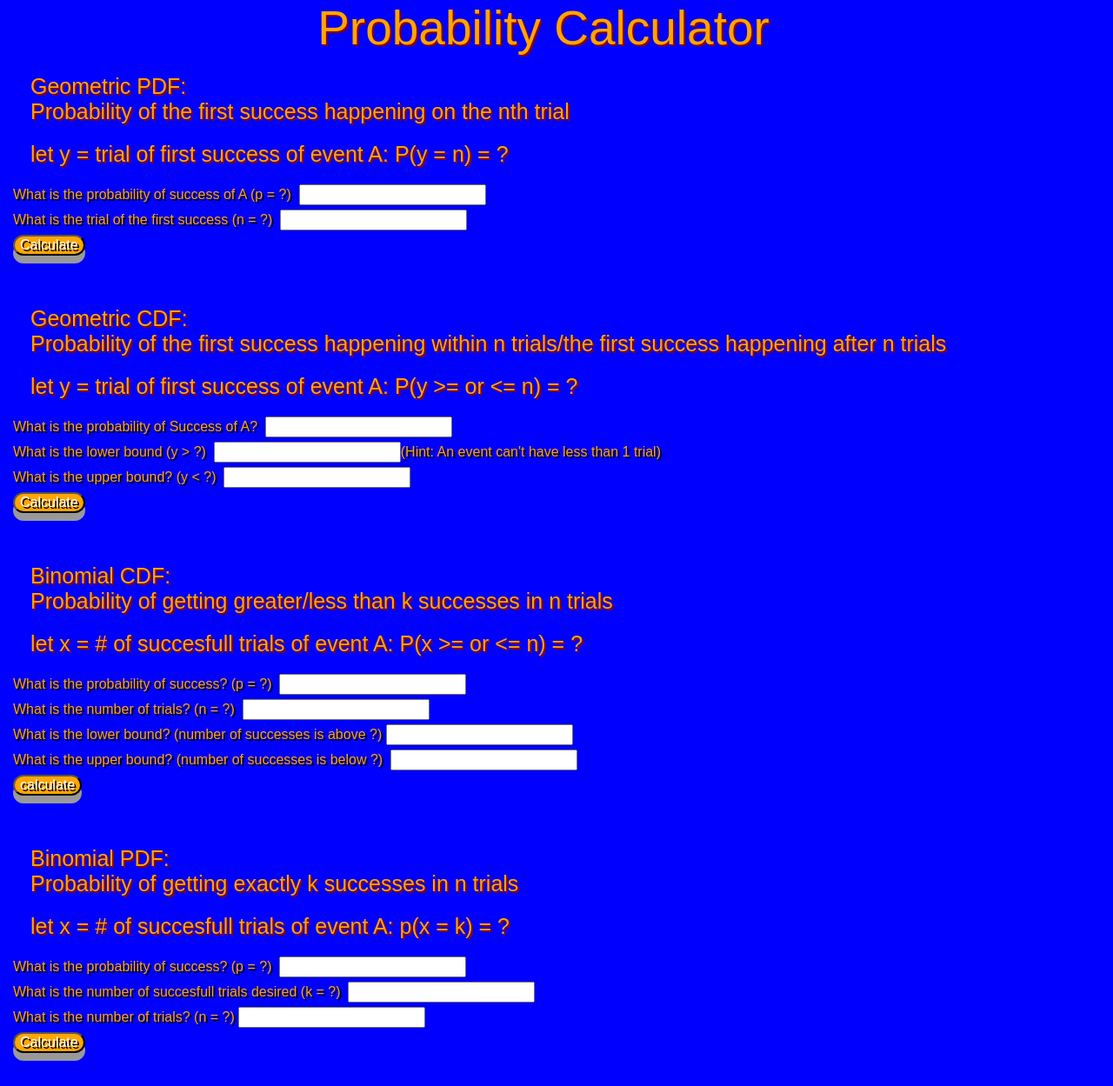
After one commit to KylieScharf/fun, a Flask app: page /probability in a window 1280 px wide. The commit adds this page. Shown: the part 337-1586 px from the top of the page at 87% size. Run offline with Flask 2, Linux system fonts and the light colour scheme; some libraries are stand-ins or nearby versions; some web fonts are replaced.

Commit message:
added a grading calculator and probability calculator page

```diff
--- a/main.py
+++ b/main.py
@@ -13,5 +13,13 @@ def index():
     print(num2)
     return render_template("index.html", random=num2)
 
+@app.route('/calculator', methods=['GET', 'POST'])
+def calculator():
+    return render_template("calculator.html")
+
+@app.route('/probability', methods=['GET', 'POST'])
+def probability():
+    return render_template("probability.html")
+
 if __name__ == "__main__":
     app.run(debug=True)
--- a/templates/base.html
+++ b/templates/base.html
@@ -7,8 +7,10 @@
     <script src="https://ajax.googleapis.com/ajax/libs/jquery/2.1.1/jquery.min.js"></script>
     <!-- Bootstrap CSS -->
     <link rel="stylesheet" href="https://stackpath.bootstrapcdn.com/bootstrap/4.3.1/css/bootstrap.min.css" integrity="sha384-ggOyR0iXCbMQv3Xipma34MD+dH/1fQ784/j6cY/iJTQUOhcWr7x9JvoRxT2MZw1T" crossorigin="anonymous">
+    <link href="http://fonts.cdnfonts.com/css/south-park" rel="stylesheet">
 
     <style>
+        @import url('http://fonts.cdnfonts.com/css/south-park');
         :root{
             --white: whitesmoke;
             --black: black;
@@ -24,59 +26,63 @@
             -moz-animation: fadein 2s; /* Firefox */
             -webkit-animation: fadein 2s; /* Safari and Chrome */
             -o-animation: fadein 2s; /* Opera */
-            font-family: "serif";
+            font-family: 'South Park', sans-serif;
             color: orange;
-            margin: 20px 50px 20px 20px;
         }
         table, th, td {
             border:2px solid black;
             border-collapse: collapse;
             background-color:white;
             color:black;
+            margin: 20px 50px 20px 20px;
         }
         h1{
             font-size: 55px;
             text-shadow: 2px 2px darkred;
+            margin: 20px 50px 20px 20px;
         }
         h2{
             text-shadow: 2px 2px darkred;
-            font-size: 40px
+            font-size: 40px;
+            margin: 20px 50px 20px 20px;
         }
         p{
             text-shadow: 2px 2px darkred;
             font-size: 25px;
+            margin: 20px 50px 20px 20px;
         }
         button {
             color:white;
-            background-color: dodgerblue;
+            background-color: orange;
             border-radius: 12px;
             box-shadow: 0 9px #999;
             text-shadow: 2px 2px black;
+            font-size:25px;
         }
-        button:hover {background-color: deepskyblue}
+        button:hover {background-color: orangered}
 
         button:active {
-            background-color: deepskyblue;
+            background-color: orangered;
             box-shadow: 0 5px #666;
             transform: translateY(4px);
         }
         input[type=submit] {
-            color:white;
-            background-color: dodgerblue;
-            border-radius: 12px;
-            box-shadow: 0 9px #999;
-            text-shadow: 2px 2px black;
+            color:purple;
+            background-color: orange;
+            border-radius: 22px;
+            box-shadow: 5px 6px dimgrey;
+            font-size: 28px;
         }
-        input[type=submit]:hover {background-color: deepskyblue}
+        input[type=submit]:hover {background-color: orangered}
 
         input[type=submit]:active {
-            background-color: deepskyblue;
+            background-color: orangered;
             box-shadow: 0 5px #666;
             transform: translateY(4px);
         }
         input[type=button] {
             color:white;
-            background-color: dodgerblue;
+            background-color: orange;
             border-radius: 12px;
             box-shadow: 0 9px #999;
             text-shadow: 2px 2px black;
@@ -84,12 +90,22 @@
         input[type=button]:hover {background-color: deepskyblue}
 
         input[type=button]:active {
-            background-color: deepskyblue;
+            background-color: orangered;
             box-shadow: 0 5px #666;
             transform: translateY(4px);
         }
         label {
             text-shadow: 2px 2px black;
+        }
+        nav{
+            font-size: 20px;
+            color: orange;
+            text-shadow: 2px 2px black;
+        }
+        a[class="dropdown-item"]{
+            font-size: 20px;
+            color: orange;
+            text-shadow: none;
         }
 
 
@@ -97,8 +113,40 @@
 </head>
 <body> <!-- body is what is actually displayed on the page -->
 {% block script %}
+<script>
+    imgList = ['num.png', 'num1.png', 'num2.png', 'num3.png', 'num4.png', 'num5.png', 'num6.png', 'num7.png', 'num8.png', 'num9.png', 'num10.png', 'num11.png', 'num12.png', 'num13.png']
+
+    function random(){
+        let num = Math.floor(Math.random() * 255);
+        let num2 = Math.floor(Math.random() * 255);
+        let num3 = Math.floor(Math.random() * 255);
+        num = parseInt(num).toString(16)
+        num2 = parseInt(num2).toString(16)
+        num3 = parseInt(num3).toString(16)
+        let newNum = "#" + num + num2 + num3;
+        if (newNum.length < 7){
+            newNum = newNum = "0"
+        }
+        let newNum2 = "#" + num2 + num + num3;
+        if (newNum2.length < 7){
+            newNum2 = newNum2 = "0"
+        }
+        let newNum3 = "#" + num3 + num2 + num;
+        if (newNum3.length < 7){
+            newNum3 = newNum3 = "0"
+        }
+        document.getElementById('change').style.backgroundColor = newNum;
+        let imageNum = Math.floor(Math.random() * 12);
+        let img = "/static/assets/" + imgList[imageNum];
+        document.getElementById('img').src = img;
+        document.getElementById('img').width = '350';
+        document.getElementById('img').height = '350';
+
+    }
+</script>
 {% endblock %}
 <nav class="navbar navbar-expand-lg">
+    <a href="https://www.animatedimages.org/cat-south-park-1552.htm"><img src="https://www.animatedimages.org/data/media/1552/animated-south-park-image-0006.gif" border="0" alt="animated-south-park-image-0006" /></a>
     <button class="navbar-toggler" type="button" data-toggle="collapse" data-target="#navbarNavDropdown" aria-controls="navbarNavDropdown" aria-expanded="false" aria-label="Toggle navigation">
         <span class="navbar-toggler-icon"></span>
     </button>
@@ -109,12 +157,11 @@
             </li>
             <li class="nav-item dropdown">
                 <a class="nav-link dropdown-toggle" style="color:orange;" href="#" id="navbarDropdownMenuLink" data-toggle="dropdown" aria-haspopup="true" aria-expanded="false">
-                    Dropdown link
+                    Tab 1
                 </a>
                 <div class="dropdown-menu" aria-labelledby="navbarDropdownMenuLink">
-                    <a class="dropdown-item" href="#">Action</a>
-                    <a class="dropdown-item" href="#">Another action</a>
-                    <a class="dropdown-item" href="#">Something else here</a>
+                    <a class="dropdown-item" href="{{ url_for('calculator') }}">Final Grade Calculator</a>
+                    <a class="dropdown-item" href="{{ url_for('probability') }}">Probability Calculator</a>
                 </div>
             </li>
         </ul>
@@ -125,6 +172,7 @@
 </body>
 
 {% block background %}
+    <body id="change" style="background: blue;">
 {% endblock %}
 
 </html>
--- /dev/null
+++ b/templates/probability.html
@@ -0,0 +1,160 @@
+{% extends "base.html" %}
+
+{% block script %}
+<script>
+    function truncate (num, places) {
+        return Math.trunc(num * Math.pow(10, places)) / Math.pow(10, places);
+    }
+    function factorial(n){
+        let factor = 1
+        let newNum = 0
+        if (n === 1 || n === 0){
+            factor = 1
+        }
+        else{
+            for (let i=0; i < n; i++){
+                newNum = n - i;
+                factor = factor * newNum;
+            }
+        }
+        return factor
+    }
+    function grammar(end){
+        if (end === 1){
+            end += "st"
+        }
+        else if (end === 2){
+            end += "nd"
+        }
+        else if (end === 3){
+            end += "rd"
+        }
+        else{
+            end += "th"
+        }
+        return end
+    }
+    function statistic(id, prob){
+        if(prob >= .05){
+            document.getElementById(id).innerHTML = "This probability is not statistically signifigant and can happen by chance easily!"
+        }
+        else{
+            document.getElementById(id).innerHTML = "This probability is statistically signifigant and does not happen often by chance. I would be skeptical if someone said this occured!"
+        }
+    }
+    function geometricPDF(){
+        let probSuccess = document.getElementById("probSuccess").value;
+        probSuccess = truncate(probSuccess, 4);
+        let numOfSuccess = document.getElementById("numOfSuccess").value;
+        numOfSuccess = truncate(numOfSuccess, 4);
+        let prob = (1 - probSuccess) ** (numOfSuccess - 1)
+        prob = probSuccess * prob
+        let end = grammar(numOfSuccess)
+        document.getElementById("geometricPDF").innerHTML = "There is a " + prob + "&nbsp; probability or a &nbsp;" + prob*100 + "% chance of getting the first success on the " + end + "&nbsp;trial!"
+        statistic("statistic", prob)
+    }
+    function geometricCDF(){
+        let probSuccess = document.getElementById("probSuccess2").value;
+        probSuccess = truncate(probSuccess, 4);
+        let lowerBound = document.getElementById("lowerBound").value;
+        lowerBound = truncate(lowerBound, 4);
+        let upperBound = document.getElementById("uppedBound").value;
+        upperBound = truncate(upperBound, 4);
+        let prob1 = 0
+        let prob = 0
+        for (let i=lowerBound; i <= upperBound; i++){
+            prob = probSuccess * (1 - probSuccess) ** (i - 1)
+            prob1 = prob1 + prob
+        }
+        let end1 = grammar(lowerBound)
+        let end2 = grammar(upperBound)
+        document.getElementById("geometricCDF").innerHTML = "There is a " + prob1 + "&nbsp; probability or a &nbsp;"+ prob1*100 + "% chance of getting the first success between the &nbsp;" + end1 + "&nbsp;trial and the &nbsp;" + end2 + "&nbsp;trial"
+        statistic("statistic2", prob1)
+    }
+    function binomialCDF(){
+        let probSuccess = document.getElementById("probSuccess3").value;
+        probSuccess = truncate(probSuccess, 4);
+        let numTrials = document.getElementById("numTrials").value;
+        numTrials = truncate(numTrials, 4);
+        let lowerBound = document.getElementById("lowerBound2").value;
+        lowerBound = truncate(lowerBound, 4);
+        let upperBound = document.getElementById("upperBound2").value;
+        upperBound = truncate(upperBound, 4);
+        let prob = 0;
+        let prob1 = 0;
+        let num1 = factorial(numTrials);
+        let num2 = 0;
+        let num3 = 0;
+        for(let i=lowerBound; i <= upperBound; i++){
+            num2 = (factorial(i) * factorial(numTrials - i));
+            num3 = num1/num2
+            prob = num3 * (probSuccess) ** i * (1-probSuccess) ** (numTrials - i);
+            prob1 = prob + prob1;
+        }
+        document.getElementById("binomialCDF").innerHTML = "There is a " + prob1 + "&nbsp; probability or a " + prob1*100 + "% chance of getting between " + lowerBound + " and " + upperBound + " successes in " + numTrials + " trials!"
+        statistic("statistic3", prob1)
+    }
+    function binomialPDF(){
+        let probSuccess = document.getElementById("probSuccess4").value;
+        probSuccess = truncate(probSuccess, 4);
+        let numTrials = document.getElementById("numTrials2").value;
+        numTrials = truncate(numTrials, 4);
+        let successfullTrials = document.getElementById("succesfullTrials").value;
+        successfullTrials = truncate(successfullTrials, 4);
+        let factor = (factorial(numTrials))/ ((factorial(successfullTrials) * factorial(numTrials - successfullTrials)));
+        let prob = factor * (probSuccess) ** successfullTrials * (1-probSuccess) ** (numTrials - successfullTrials);
+        document.getElementById("binomialPDF").innerHTML = "There is a " + prob + " probability or a " + prob*100 + "% chance of getting " + successfullTrials + " successfull trials in " + numTrials + " trials!"
+        statistic("statistic4", prob)
+    }
+</script>
+{% endblock %}
+
+{% block body %}
+<div class="container-fluid">
+    <div class="row">
+        <div class="col-12">
+            <h1><center>Probability Calculator</center></h1>
+            <form>
+                <p>Geometric PDF: <br> Probability of the first success happening on the nth trial</p>
+                <p>let y = trial of first success of event A: P(y = n) = ? </p>
+                <label>What is the probability of success of A (p = ?) &nbsp;</label><input id="probSuccess"><br>
+                <label>What is the trial of the first success (n = ?) &nbsp;</label><input id="numOfSuccess"><br>
+                <input type="button" value="Calculate" onclick="geometricPDF()"><br>
+            </form>
+            <p id="geometricPDF"></p>
+            <p id="statistic"></p><br> <!-- ID is passed as a parameter to statistic that tests if the probability is less than 5 which is statistically signifigant" -->
+            <form>
+                <p>Geometric CDF: <br> Probability of the first success happening within n trials/the first success happening after n trials</p>
+                <p>let y = trial of first success of event A: P(y >= or <= n) = ?</p>
+                <label>What is the probability of Success of A? &nbsp;</label><input id="probSuccess2"><br>
+                <label>What is the lower bound (y > ?) &nbsp;</label><input id="lowerBound"><label>(Hint: An event can't have less than 1 trial)</label><br>
+                <label>What is the upper bound? (y < ?)  &nbsp;</label><input id="uppedBound"><br>
+                <input type="button" value="Calculate" onclick="geometricCDF()">
+            </form>
+            <p id="geometricCDF"></p>
+            <p id="statistic2"></p><br>
+            <form>
+                <p>Binomial CDF: <br> Probability of getting greater/less than k successes in n trials</p>
+                <p>let x = # of succesfull trials of event A: P(x >= or <= n) = ?</p>
+                <label>What is the probability of success? (p = ?) &nbsp;</label><input id="probSuccess3"><br>
+                <label>What is the number of trials? (n = ?) &nbsp;</label><input id="numTrials"><br>
+                <label>What is the lower bound? (number of successes is above ?)&nbsp;</label><input id="lowerBound2"><br>
+                <label>What is the upper bound? (number of successes is below ?) &nbsp;</label><input id="upperBound2"><br>
+                <input type="button" value="calculate" onclick="binomialCDF()"><br>
+            </form>
+            <p id="binomialCDF"></p>
+            <p id="statistic3"></p><br>
+            <form>
+                <p>Binomial PDF: <br> Probability of getting exactly k successes in n trials</p>
+                <p>let x = # of succesfull trials of event A: p(x = k) = ?</p>
+                <label>What is the probability of success? (p = ?) &nbsp;</label><input id="probSuccess4"><br>
+                <label>What is the number of succesfull trials desired (k = ?) &nbsp; </label><input id="succesfullTrials"><br>
+                <label>What is the number of trials? (n = ?)&nbsp;</label><input id="numTrials2"><br>
+                <input type="button" value="Calculate" onclick="binomialPDF()">
+            </form>
+            <p id="binomialPDF"></p>
+            <p id="statistic4"></p><br>
+        </div>
+    </div>
+</div>
+{% endblock %}
```
Also changed, not shown: templates/calculator.html (added, +72 -0 lines), templates/index.html (+8 -33 lines), static/assets/sign.png (added), templates/navbar.html (deleted), 1 other file.
